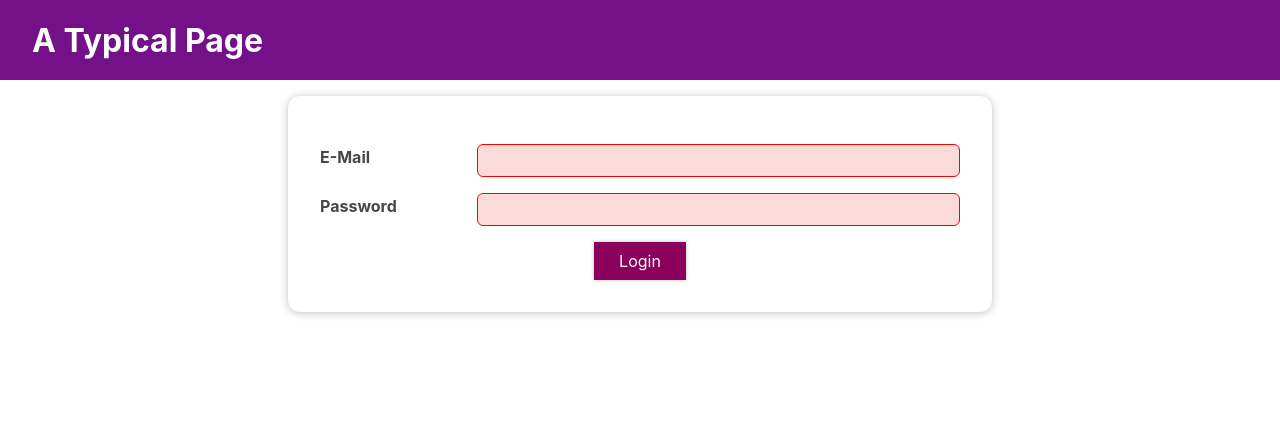
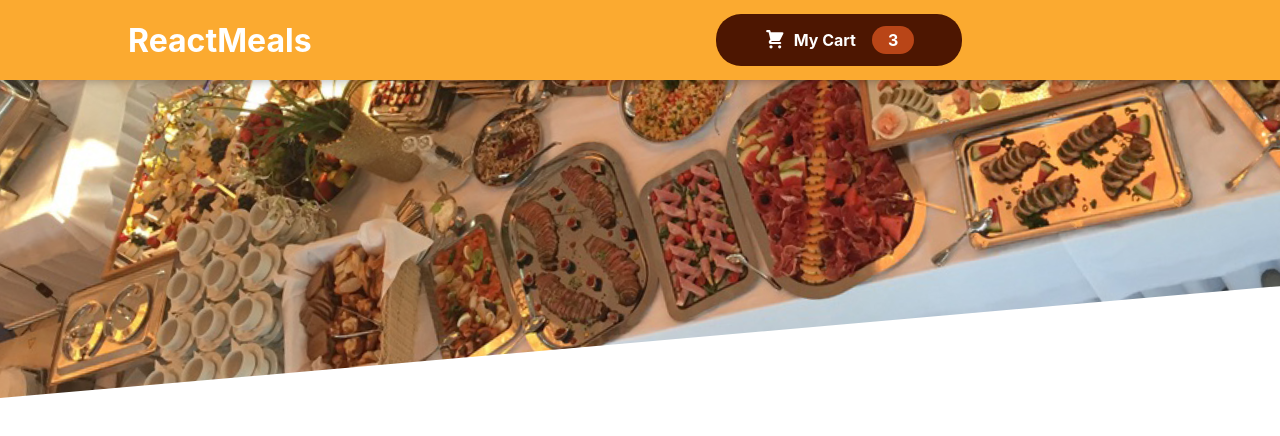
Before and after one commit to wonsrc/react-study, a React (Create React App) app in the folder react-study202409/react-study/: page / in a window 1280 px wide. Shown: the top 436 px of the page. Built offline with nearby package versions, Linux system fonts and the light colour scheme.

Commit message:
Food header 구성중

```diff
--- a/react-study202409/react-study/package.json
+++ b/react-study202409/react-study/package.json
@@ -9,6 +9,7 @@
     "react": "^18.3.1",
     "react-dom": "^18.3.1",
     "react-scripts": "5.0.1",
+    "sass": "^1.78.0",
     "save": "^2.9.0",
     "styled-components": "^6.1.13",
     "web-vitals": "^2.1.4"
--- a/react-study202409/react-study/src/App.js
+++ b/react-study202409/react-study/src/App.js
@@ -1,57 +1,11 @@
-import React, { useEffect, useState } from 'react';
-import MainHeader from './components/SideEffect/MainHeader/MainHeader';
-import Login from './components/SideEffect/Login/Login';
-import Home from './components/SideEffect/Home/Home';
-import AuthContext from './components/SideEffect/Store/auth-context';
+import React from 'react';
+import Header from './components/Food/Layout/Header';
 
 const App = () => {
-  // 로그인 상태를 기억하는 변수
-  const [isLoggedIn, setIsLoggedIn] = useState(false);
-
-  // 화면이 리렌더링이 될 때 localStorage를 확인해서
-  // 현재 login-flag 데이터가 존재하는지 확인.
-  console.log('로그인 검사 수행!');
-
-  // 지정한 상태 변수에 따라 렌더링의 여부를 제어할 수 있는 hook.
-  useEffect(() => {
-    console.log('useEffect called');
-
-    const storedLoginFlag = localStorage.getItem('login-flag');
-    if (storedLoginFlag === '1') {
-      setIsLoggedIn(true);
-    }
-  }, []);
-  // 의존성 배열: useEffect 가 실행되어야 하는 트리거 변수.
-  // 배열 안에 상태 변수를 지정하면, 해당 변수의 값이 변할 때마다 useEffect가 실행되고,
-  // 만약 빈 배열을 전달하면 최초 렌더링 과제에서 단 한번만 실행.
-
-  // 서버로 로그인을 요청하는 함수. (나중에 비동기 방식으로 실제 요청이 들어갈 것.)
-  const loginHandler = (email, password) => {
-    if (email === 'abc1234@naver.com' && password === 'aaa1111') {
-      // 로그인 성공
-      // 로그인을 했다는 증거로 상태값 변경 및 브라우저에 로그인 값을 1로 표현해서 저장.
-      setIsLoggedIn(true);
-      // 브라우저가 제공하는 저장소. 새로고침이나 브라우저를 종료해도 데이터가 계속 유지됨.
-      localStorage.setItem('login-flag', '1');
-    } else {
-      // 로그인 실패
-      alert('로그인 실패입니다.');
-    }
-  };
-
-  const logoutHandler = () => {
-    localStorage.removeItem('login-flag');
-    setIsLoggedIn(false);
-  };
-
   return (
-    <AuthContext.Provider value={{ isLoggedIn, onLogout: logoutHandler }}>
-      <MainHeader />
-      <main>
-        {isLoggedIn && <Home />}
-        {!isLoggedIn && <Login onLogin={loginHandler} />}
-      </main>
-    </AuthContext.Provider>
+    <>
+      <Header />
+    </>
   );
 };
 
--- /dev/null
+++ b/react-study202409/react-study/src/components/Food/Cart/CartIcon.js
@@ -0,0 +1,15 @@
+import React from 'react';
+
+const CartIcon = () => {
+  return (
+    <svg
+      xmlns='http://www.w3.org/2000/svg'
+      viewBox='0 0 20 20'
+      fill='currentColor'
+    >
+      <path d='M3 1a1 1 0 000 2h1.22l.305 1.222a.997.997 0 00.01.042l1.358 5.43-.893.892C3.74 11.846 4.632 14 6.414 14H15a1 1 0 000-2H6.414l1-1H14a1 1 0 00.894-.553l3-6A1 1 0 0017 3H6.28l-.31-1.243A1 1 0 005 1H3zM16 16.5a1.5 1.5 0 11-3 0 1.5 1.5 0 013 0zM6.5 18a1.5 1.5 0 100-3 1.5 1.5 0 000 3z' />
+    </svg>
+  );
+};
+
+export default CartIcon;
--- /dev/null
+++ b/react-study202409/react-study/src/components/Food/Layout/Header.js
@@ -0,0 +1,22 @@
+import React from 'react';
+import styles from './Header.module.scss';
+import mealsImage from '../../../assets/meals.jpg';
+import HeaderCartButton from './HeaderCartButton';
+
+const Header = () => {
+  const { header, 'main-image': mainImage } = styles;
+  return (
+    <>
+      <header className={header}>
+        <h1>ReactMeals</h1>
+        <HeaderCartButton />
+        <button>Cart</button>
+      </header>
+      <div className={mainImage}>
+        <img src={mealsImage} alt='Looks very delicious meals' />
+      </div>
+    </>
+  );
+};
+
+export default Header;
--- /dev/null
+++ b/react-study202409/react-study/src/components/Food/Layout/Header.module.scss
@@ -0,0 +1,31 @@
+$my-orange: #fbaa30;
+
+.header {
+  position: fixed;
+  top: 0;
+  left: 0;
+  width: 100%;
+  height: 5rem;
+  background-color: $my-orange;
+  color: white;
+  display: flex;
+  justify-content: space-between;
+  align-items: center;
+  padding: 0 10%;
+  box-shadow: 0 2px 8px rgba(0, 0, 0, 0.25);
+  z-index: 10;
+}
+
+.main-image {
+  width: 100%;
+  height: 25rem;
+  z-index: 0;
+  overflow: hidden;
+
+  img {
+    width: 110%;
+    height: 100%;
+    object-fit: cover;
+    transform: rotate(-5deg) translateY(-4rem) translateX(-1rem);
+  }
+}
--- /dev/null
+++ b/react-study202409/react-study/src/components/Food/Layout/HeaderCartButton.js
@@ -0,0 +1,18 @@
+import React from 'react';
+import styles from './HeaderCartButton.module.scss';
+import CartIcon from '../Cart/CartIcon';
+
+const HeaderCartButton = () => {
+  const { button, icon, badge } = styles;
+  return (
+    <button className={button}>
+      <span className={icon}>
+        <CartIcon />
+      </span>
+      <span>My Cart</span>
+      <span className={badge}>3</span>
+    </button>
+  );
+};
+
+export default HeaderCartButton;
--- /dev/null
+++ b/react-study202409/react-study/src/components/Food/Layout/HeaderCartButton.module.scss
@@ -0,0 +1,65 @@
+$main-color: #4d1601;
+$hover-color: #2c0d00;
+$badge-color: #b94517;
+$hover-badge-color: #92320c;
+$animation-duration: 300ms;
+
+.button {
+  cursor: pointer;
+  font: inherit;
+  padding: 0.75rem 3rem;
+  border: none;
+  border-radius: 25px;
+  background-color: $main-color;
+  color: white;
+  display: flex;
+  justify-content: space-around;
+  align-items: center;
+  font-weight: bold;
+
+  &:hover,
+  &:active {
+    background-color: $hover-color;
+  }
+
+  .icon {
+    width: 1.35rem;
+    height: 1.35rem;
+    margin-right: 0.5rem;
+  }
+
+  .badge {
+    padding: 0.25rem 1rem;
+    margin-left: 1rem;
+    border-radius: 25px;
+    font-weight: bold;
+    background-color: $badge-color;
+  }
+
+  &:hover .badge,
+  &:active .badge {
+    background-color: $hover-badge-color;
+  }
+}
+
+.bump {
+  animation: bump $animation-duration ease-out;
+}
+
+@keyframes bump {
+  0% {
+    transform: scale(1);
+  }
+  10% {
+    transform: scale(0.9);
+  }
+  30% {
+    transform: scale(1.1);
+  }
+  50% {
+    transform: scale(1.15);
+  }
+  100% {
+    transform: scale(1);
+  }
+}
```
Also changed, not shown: react-study202409/react-study/src/assets/meals.jpg (added), 1 other file (tests, documents, lock files or other folders).
